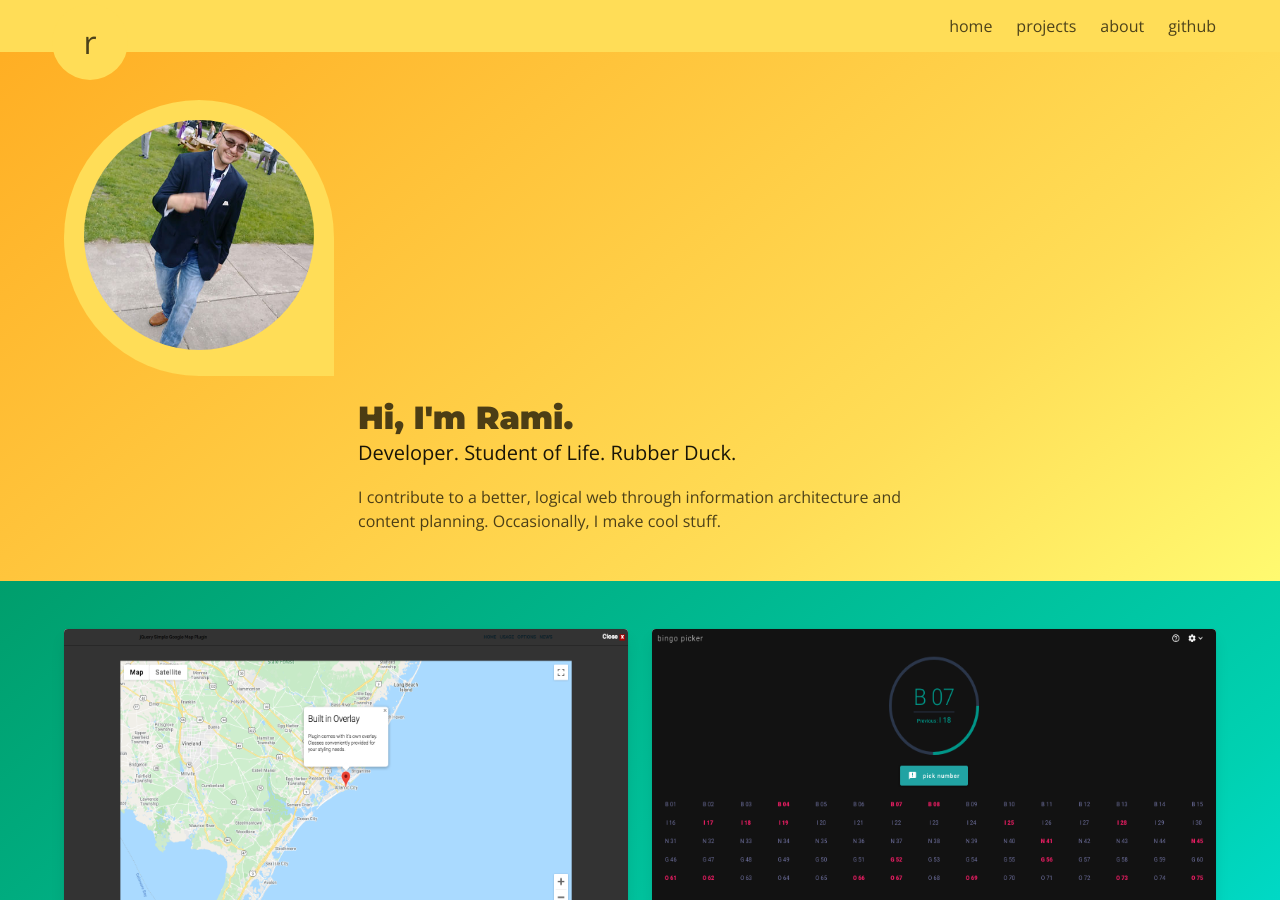
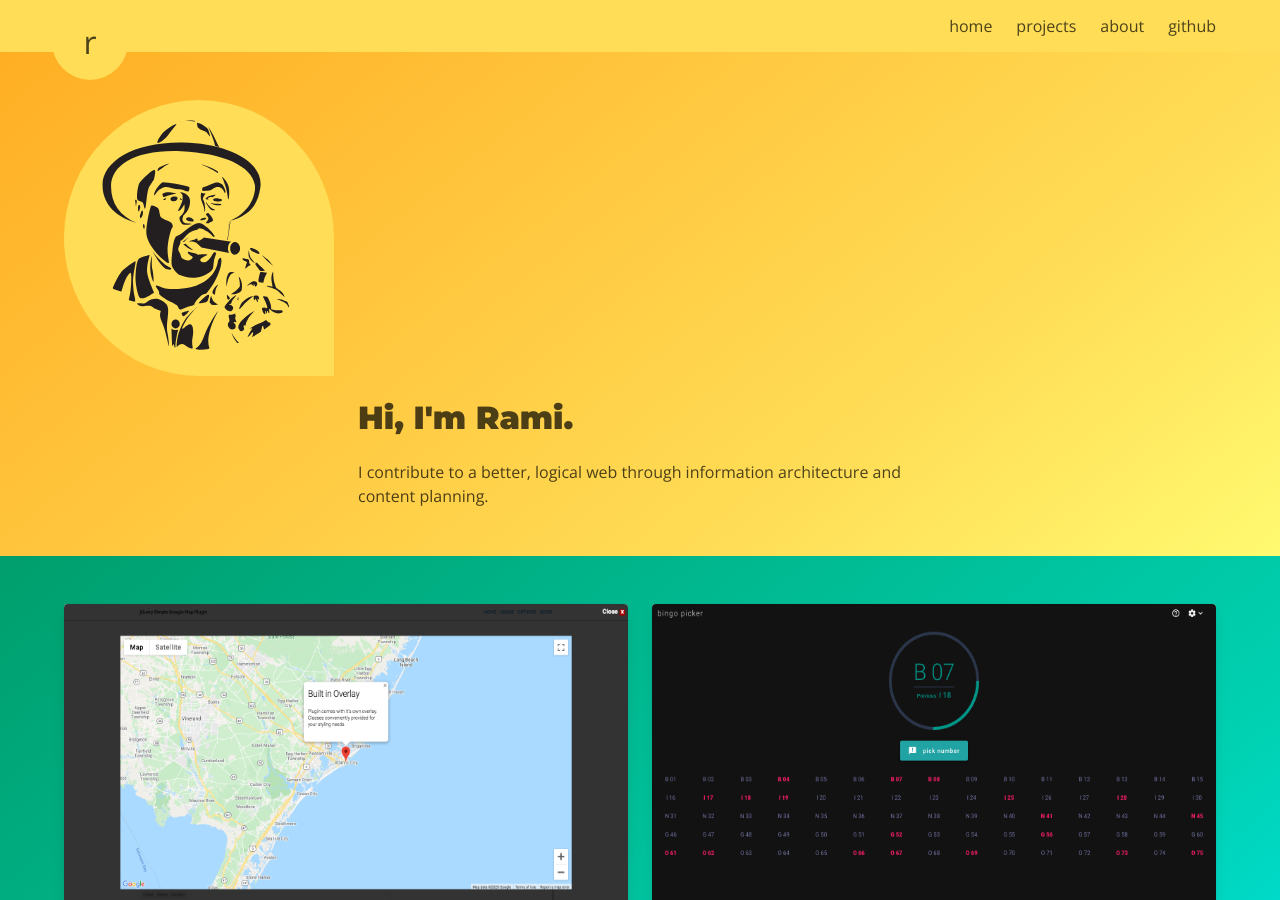
Before and after one commit to RamChilla/ramchilla.github.io, a Jekyll site: the page built from index.md, in a window 1280 px wide and 900 px high. Built offline with Jekyll 4.4.1, drawn with Linux system fonts in a browser that asks for light colours; nearby versions of some CDN libraries.

Commit message:
colorclass logic

```diff
--- a/_includes/repos.html
+++ b/_includes/repos.html
@@ -11,11 +11,11 @@
       </div>
       <div class="card-content">
         <div class="content">
-          <h3 class="title is-spaced"><a href="{{ repo.pages_url | relative_url }}" target="_blank">{{ repo.name }}</a></h3>
+          <h3 class="title is-spaced has-text-{{ include.colorclass }}"><a href="{{ repo.pages_url | relative_url }}" target="_blank">{{ repo.name }}</a></h3>
           <p class="subtitle">{{ repo.blurb }}</p>
         </div>
       </div>
-      <footer class="card-footer has-background-primary-light">
+      <footer class="card-footer has-background-{{ include.colorclass }}-light">
         <a href="{{ repo.repo | relative_url }}" class="card-footer-item">
           <span class="icon is-size-4 mr-2"><i class="fab fa-github"></i></span> Github
         </a>
--- a/_layouts/home.html
+++ b/_layouts/home.html
@@ -9,7 +9,7 @@
             <div class="columns is-mobile is-vcentered is-1">
                 <div class="column is-3-tablet is-4-mobile">
                     <div class="box circle circle-br has-background-{{ page.colorclass }}">
-                        <img class="circle" src="{{ "/assets/img/rami-walker.jpg" | relative_url }}" alt="Ramchilla">
+                        <img class="circle" src="{{ "/assets/img/ramchilla.svg" | relative_url }}" alt="Ramchilla">
                     </div>
                 </div>
             </div>
@@ -17,9 +17,8 @@
             <div class="columns is-mobile">
                 <div class="column is-8-mobile is-offset-4-mobile is-7-tablet is-offset-3-tablet is-6-desktop">
                     <h1 class="title">Hi, I'm Rami.</h1>
-                    <p class="subtitle">Developer. Student of Life. Rubber Duck.</p>
-                    <p>I contribute to a better, logical web through information architecture and content&nbsp;planning.
-                        Occasionally, I make cool stuff.</p>
+                    <p class="subtitle" style="display:none;">Developer. Student of Life. Rubber Duck.</p>
+                    <p>I contribute to a better, logical web through information architecture and content&nbsp;planning.</p>
                 </div>
             </div>
 
@@ -28,7 +27,7 @@
 </section>
 <section class="section hero is-bold is-primary">
     <div class="container">
-        {% include repos.html %}
+        {% include repos.html colorclass="primary" %}
     </div>
 </section>
 <section class="section">
--- a/_layouts/interior.html
+++ b/_layouts/interior.html
@@ -9,6 +9,6 @@
 
 		<section class="section">
 			<div class="container">
-				{% include repos.html %}
+				{% include repos.html colorclass=page.colorclass %}
 			</div>
 		</section>
--- a/_sass/site/vars/_derived.scss
+++ b/_sass/site/vars/_derived.scss
@@ -5,4 +5,4 @@
 );
 $colors: map-merge($colors, $addColors);
 
-$link: $primary;
+$link: inherit; // $primary;
```
Also changed, not shown: projects.md (+2 -2 lines).
